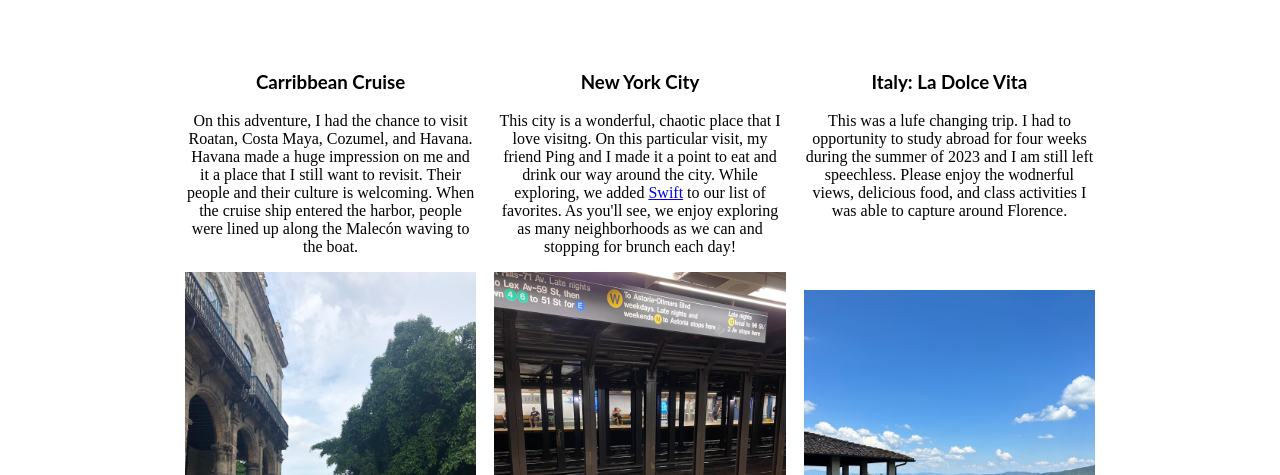
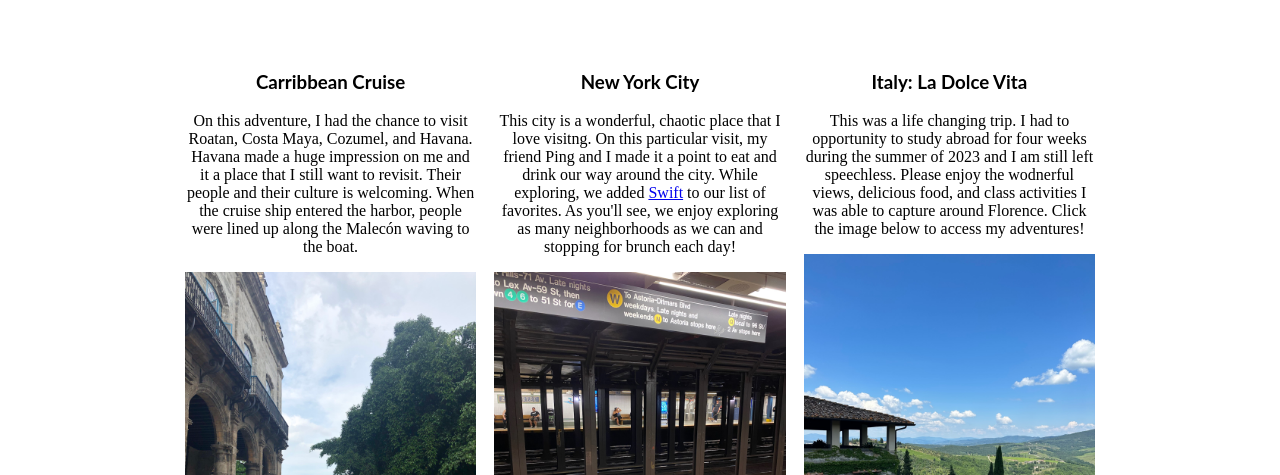
Before and after one commit to bryannasnyder/bryannasnyder, a plain HTML site: page adventure.html in a window 1280 px wide. Shown: the part 625-1100 px from the top of the page. Drawn offline with Linux system fonts and the light colour scheme; files whose address does not match are found by name.

Commit message:
Update adventure.html

```diff
--- a/adventure.html
+++ b/adventure.html
@@ -52,10 +52,7 @@
 
      <div class="image-col">
       <h3>Italy: La Dolce Vita</h3>
-      <p>This was a lufe changing trip. I had to opportunity to study abroad for four weeks during the summer of 2023 and I am still left speechless. Please enjoy the wodnerful views, delicious food, and class activities I was able to capture around Florence.</p>
-      <br>
-      <br>
-      <br>
+      <p>This was a life changing trip. I had to opportunity to study abroad for four weeks during the summer of 2023 and I am still left speechless. Please enjoy the wodnerful views, delicious food, and class activities I was able to capture around Florence. Click the image below to access my adventures!</p>
        <div class="album">
          <a href="https://www.icloud.com/sharedalbum/#B0c5VaUrzvS4LB" target="_blank">
          <img src="Images/Tuscany.jpeg" alt="Tuscan Hillside"></a>
```
